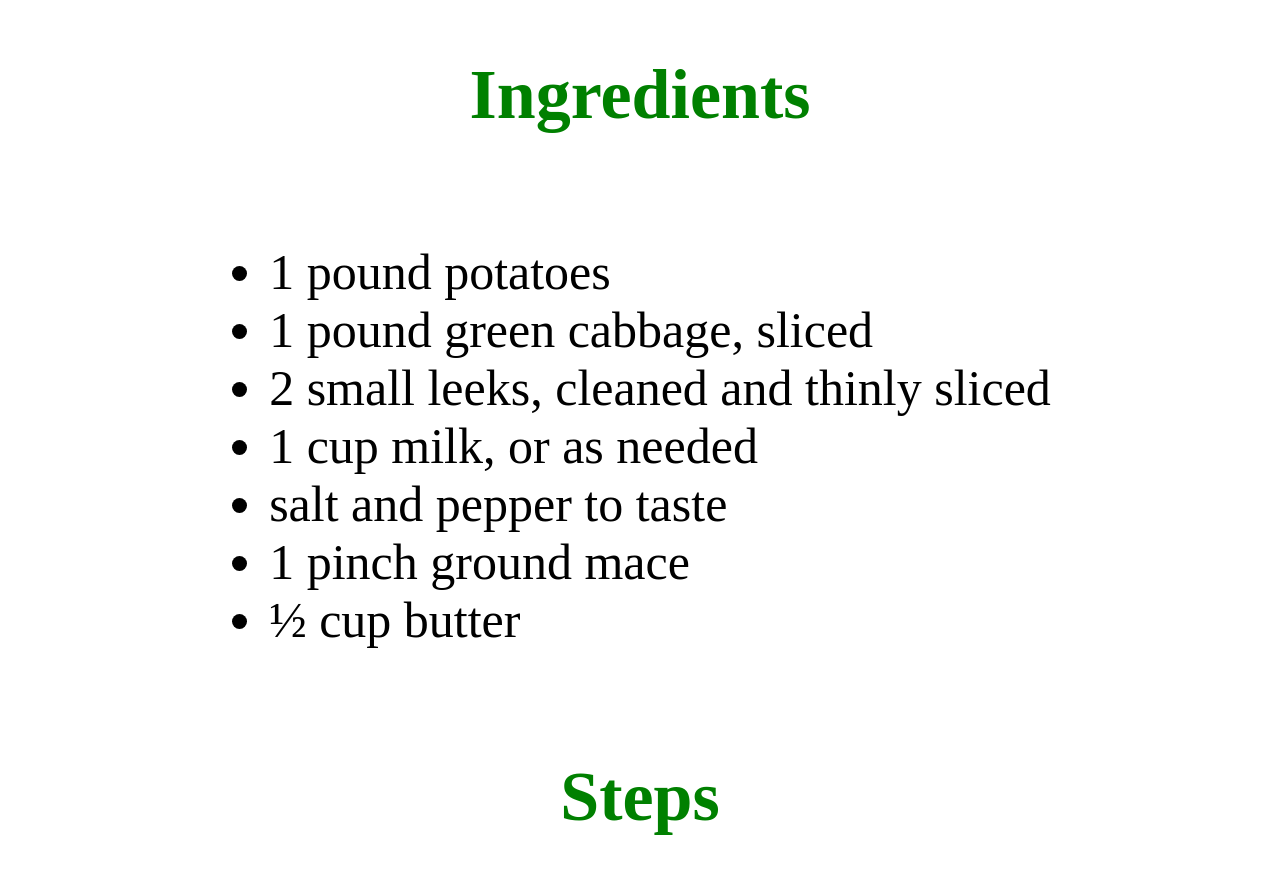
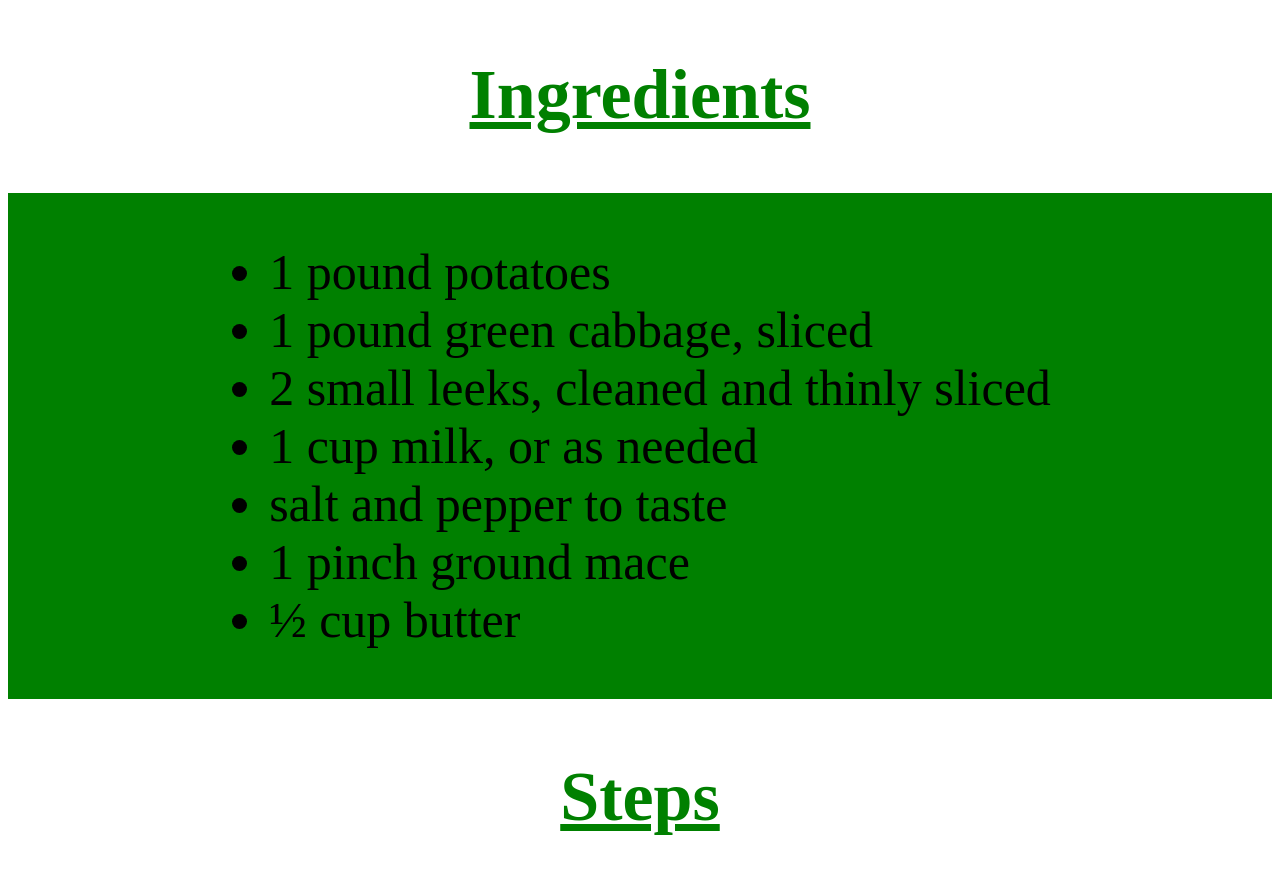
Before and after one commit to dylanmc77/odin-recipes, a plain HTML site: page recipes/colcannon.html in a window 1280 px wide. Shown: the part 650-1532 px from the top of the page. Drawn offline with Linux system fonts and the light colour scheme; files that its build step writes are made by us from their sources; files whose address does not match are found by name.

Commit message:
underline text

```diff
--- a/recipes/colcannon.css
+++ b/recipes/colcannon.css
@@ -24,4 +24,5 @@ h2 {
 .list {
     text-align: left;
     font-size: 50px;
+    background-color: green;
 }
--- a/recipes/colcannon.html
+++ b/recipes/colcannon.html
@@ -13,7 +13,7 @@
     <div><img src="https://www.allrecipes.com/thmb/azoznI5GxO-DvlX6QI3zeAMv3ss=/750x0/filters:no_upscale():max_bytes(150000):strip_icc():format(webp)/2432844-b50a0b51dfca4ca9a9a43998bfeec6db.jpg" alt="nice picture of a bowl of colcannon"></div>
     <p class="description">This colcannon recipe uses <em>leeks</em> and <em>green cabbage</em> but it tastes <strong>equally</strong> delicious with <em>kale</em>. It is traditional Irish Halloween fare but so comforting, <strong>it's good anytime!</strong></p>
 
-    <h2>Ingredients</h2>
+    <h2><u>Ingredients</u></h2>
     <div class="list">
     <ul>
         <li>1 pound potatoes</li>
@@ -28,7 +28,7 @@
 
 
 
-    <h2>Steps</h2>
+    <h2><u>Steps</u></h2>
     <div class="list">
     <OL>
         <li>Place potatoes in a large pot and cover with salted water; bring to a boil. Reduce heat to medium-low and simmer until tender, about 15 to 20 minutes. Drain</li>
```
